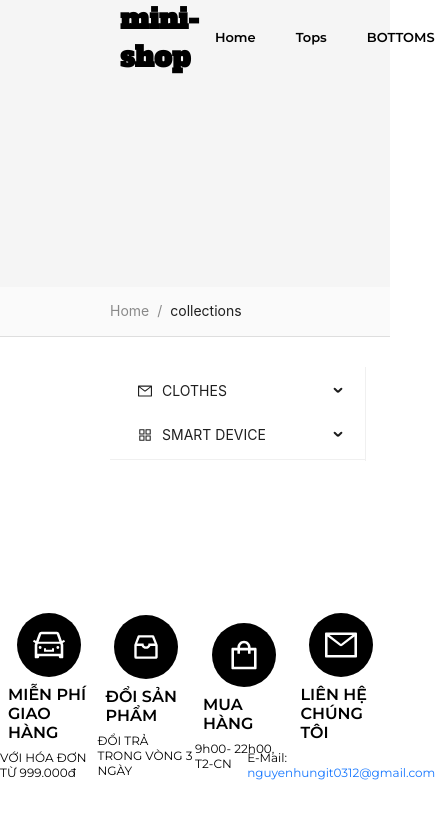
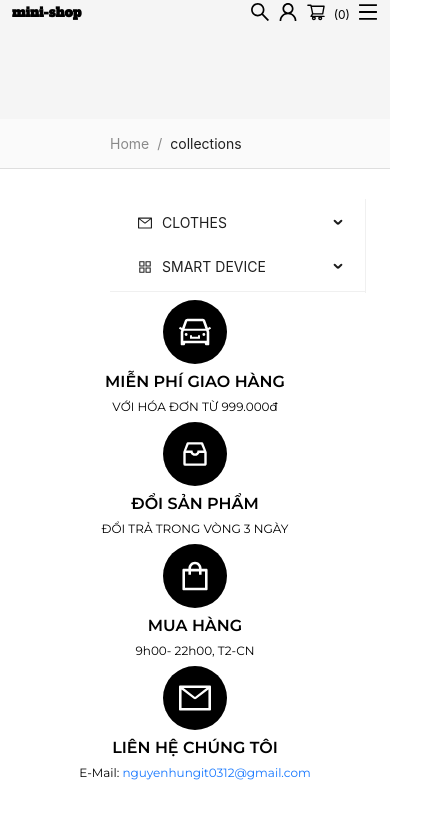
Before and after one commit to HungIT0312/mini-shop, a React (Create React App) app: page /collections in a window 390 px wide. Shown: the top 818 px of the page, 435 px wide, since content can reach past the window. Built offline with nearby package versions, Linux system fonts and the light colour scheme; a web font is replaced by a local one.

Commit message:
responsive homepage

```diff
--- a/package.json
+++ b/package.json
@@ -44,5 +44,8 @@
       "last 1 firefox version",
       "last 1 safari version"
     ]
+  },
+  "devDependencies": {
+    "@babel/plugin-proposal-private-property-in-object": "^7.21.11"
   }
 }
--- a/src/components/card/CardItem.jsx
+++ b/src/components/card/CardItem.jsx
@@ -1,4 +1,4 @@
-import { Col, Image } from "antd";
+import { Col, Image, Skeleton } from "antd";
 import React from "react";
 import "./CardItem.scss";
 import LazyLoad from "react-lazyload";
@@ -9,13 +9,18 @@ const CardItem = (props) => {
     navigate(`/collections/${props.title}`);
   };
   return (
-    <Col span={8} style={{ position: "relative" }} onClick={clickCardHandler}>
+    <Col
+      xs={24}
+      md={8}
+      style={{ position: "relative" }}
+      onClick={clickCardHandler}
+    >
       <div className="options">
         <div className="options__title">{props.title}</div>
         <div className="options__btn">SEE MORE</div>
       </div>
       <div className="box">
-        <LazyLoad height={673}>
+        <LazyLoad height={673} placeholder={<Skeleton.Image active />}>
           <Image className="box__image" src={props.src} preview={false} />
         </LazyLoad>
       </div>
--- a/src/components/card/CardItem.scss
+++ b/src/components/card/CardItem.scss
@@ -42,3 +42,8 @@
     }
   }
 }
+@media screen and (max-width: 480px) {
+  .box {
+    margin-top: 16px;
+  }
+}
--- a/src/components/header/Header.scss
+++ b/src/components/header/Header.scss
@@ -8,7 +8,7 @@
 .header {
   position: fixed;
   z-index: 100;
-  width: 100%;
+  width: 100vw;
   transition: background-color 0.5s linear;
   background-color: transparent;
   display: flex;
@@ -64,6 +64,25 @@
   font-size: 28px;
   font-family: "Alfa Slab One", sans-serif;
   font-weight: 700;
-  margin: 0 !important;
   color: #000;
 }
+@media screen and (max-width: 480px) {
+  .header {
+    padding: 0 12px;
+  }
+  .logo {
+    font-size: 13px;
+  }
+  .navbar {
+    display: none;
+  }
+  .icon {
+    margin-right: 0;
+    & > :not(:last-child) {
+      margin-left: 0;
+      &:hover {
+        opacity: 0.7;
+      }
+    }
+  }
+}
--- a/src/components/header/HeaderPage.jsx
+++ b/src/components/header/HeaderPage.jsx
@@ -2,21 +2,49 @@ import React, { useEffect, useState } from "react";
 import { Link, useLocation } from "react-router-dom";
 import "./Header.scss";
 import {
+  MenuOutlined,
   SearchOutlined,
   ShoppingCartOutlined,
   UserOutlined,
 } from "@ant-design/icons";
-import { Space } from "antd";
+import { Drawer, Menu, Space } from "antd";
 const HeaderPage = () => {
   const { pathname } = useLocation();
   const [isScroll, setIsScroll] = useState(false);
+  const [isMobile, setIsMobile] = useState(false);
+  const [isDrawerVisible, setIsDrawerVisible] = useState(false);
   useEffect(() => {
-    window.addEventListener("scroll", () => {
+    const handleScroll = () => {
       if (window.scrollY > 240) {
         setIsScroll(true);
-      } else setIsScroll(false);
-    });
+      } else {
+        setIsScroll(false);
+      }
+    };
+
+    const handleResize = () => {
+      if (window.innerWidth <= 768) {
+        setIsMobile(true);
+      } else {
+        setIsMobile(false);
+        setIsDrawerVisible(false);
+      }
+    };
+
+    window.addEventListener("scroll", handleScroll);
+    window.addEventListener("resize", handleResize);
+
+    handleResize();
+
+    return () => {
+      window.removeEventListener("scroll", handleScroll);
+      window.removeEventListener("resize", handleResize);
+    };
   }, []);
+
+  const handleMenuClick = () => {
+    setIsDrawerVisible(!isDrawerVisible);
+  };
 
   const items = [
     {
@@ -55,12 +83,34 @@ const HeaderPage = () => {
       <Link to={"/"} className="logo">
         <span>mini-shop</span>
       </Link>
-      <Space className="navbar">{navItems}</Space>
+      {isMobile ? (
+        <>
+          <Drawer
+            placement="right"
+            onClose={() => setIsDrawerVisible(false)}
+            visible={isDrawerVisible}
+            className="mobile-menu"
+            width={"50vw"}
+          >
+            <Menu
+              onClick={() => setIsDrawerVisible(false)}
+              selectedKeys={[pathname]}
+            >
+              {navItems}
+            </Menu>
+          </Drawer>
+        </>
+      ) : (
+        <Space className="navbar">{navItems}</Space>
+      )}
       <Space className="icon">
         <SearchOutlined title="Search" className="icon__i" />
         <UserOutlined title="Profile" className="icon__i" />
         <ShoppingCartOutlined title="Cart" className="icon__i" />
         <span className="quantity">(0)</span>
+        {isMobile && (
+          <MenuOutlined className="menu-icon" onClick={handleMenuClick} />
+        )}
       </Space>
     </header>
   );
--- a/src/components/introductions/Introductions.jsx
+++ b/src/components/introductions/Introductions.jsx
@@ -10,28 +10,28 @@ import React from "react";
 const Introductions = () => {
   return (
     <Row className="introductions">
-      <Col xs={6} className="wrapper">
+      <Col xs={24} md={6} className="wrapper ">
         <div className="introductions__icon">
           <CarOutlined className="icon_intro" />
         </div>
         <div className="introductions__title">MIỄN PHÍ GIAO HÀNG</div>
         <div className="introductions__content">VỚI HÓA ĐƠN TỪ 999.000đ</div>
       </Col>
-      <Col xs={6} className="wrapper">
+      <Col xs={24} md={6} className="wrapper">
         <div className="introductions__icon">
           <InboxOutlined className="icon_intro" />
         </div>
         <div className="introductions__title">ĐỔI SẢN PHẨM</div>
         <div className="introductions__content">ĐỔI TRẢ TRONG VÒNG 3 NGÀY</div>
       </Col>
-      <Col xs={6} className="wrapper">
+      <Col xs={24} md={6} className="wrapper">
         <div className="introductions__icon">
           <ShoppingOutlined className="icon_intro" />
         </div>
         <div className="introductions__title">MUA HÀNG</div>
         <div className="introductions__content">9h00- 22h00, T2-CN</div>
       </Col>
-      <Col xs={6} className="wrapper">
+      <Col xs={24} md={6} className="wrapper">
         <div className="introductions__icon">
           <MailOutlined className="icon_intro" />
         </div>
--- a/src/pages/home/HomePage.scss
+++ b/src/pages/home/HomePage.scss
@@ -39,6 +39,7 @@
   flex-direction: column;
   align-items: center;
   justify-content: center;
+  margin-top: 8px;
 }
 
 .icon_intro:hover ~ .wrapper {
```
Also changed, not shown: 1 other file (tests, documents, lock files or other folders).
